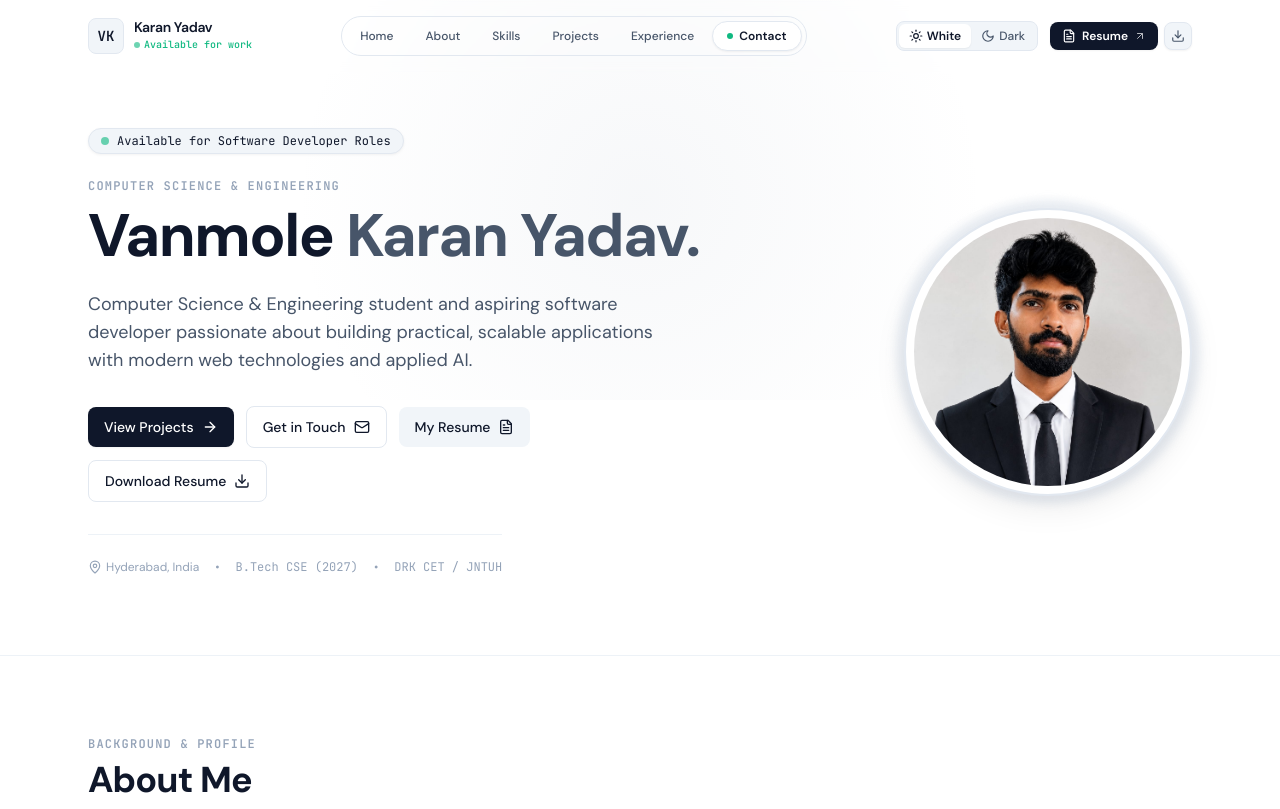
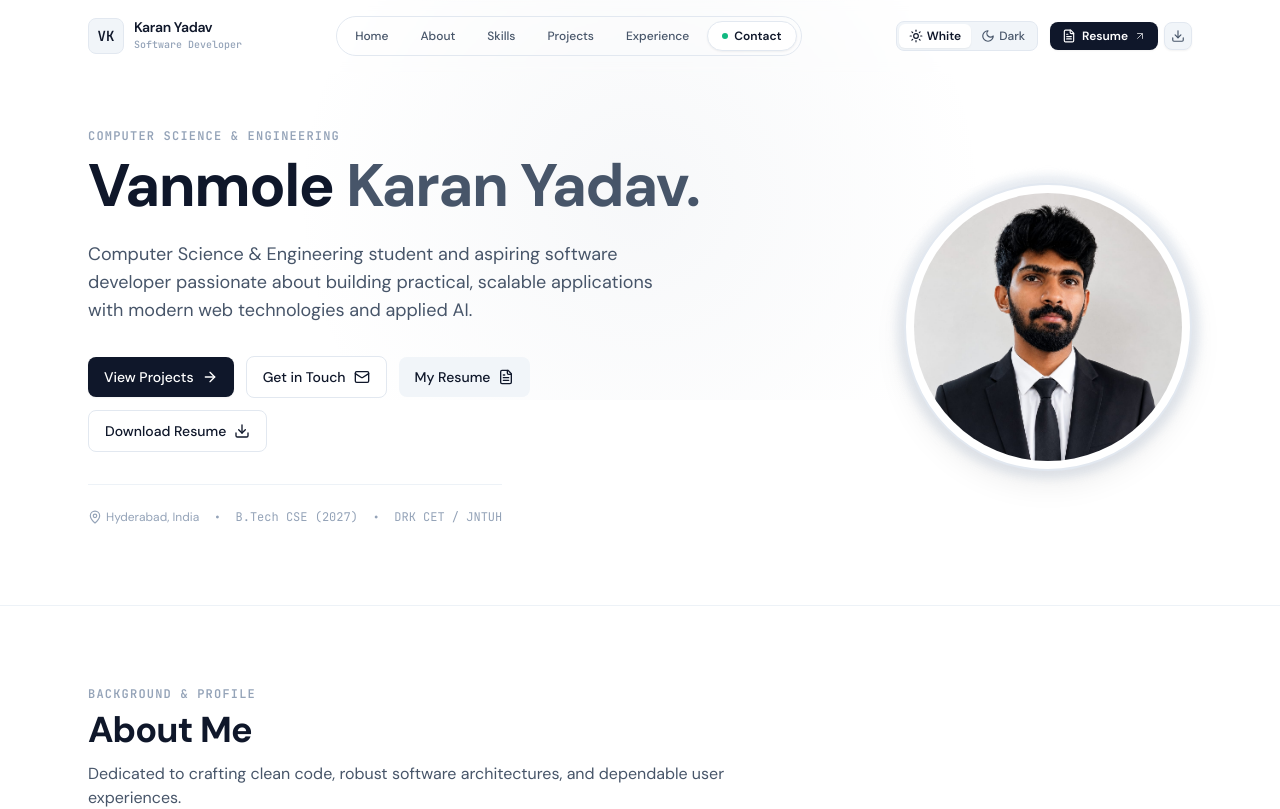
Before and after one commit to VanmoleKaranYadav/vanmole-karan-yadav-portfolio, a React (Vite) app: page / in a window 1280 px wide. Shown: the top 809 px of the page. Built offline with nearby package versions, Linux system fonts and the light colour scheme; the HTML template or start-up script is replaced by a standard one.

Commit message:
feat: remove 'available for work' status text from hero and navbar

```diff
--- a/src/components/Navbar.jsx
+++ b/src/components/Navbar.jsx
@@ -89,9 +89,8 @@ export default function Navbar() {
             <span className="text-sm font-semibold tracking-tight text-text-primary leading-tight">
               Karan Yadav
             </span>
-            <span className="text-[10px] font-mono text-emerald-500 font-medium flex items-center gap-1">
-              <span className="w-1.5 h-1.5 rounded-full bg-emerald-500 animate-pulse"></span>
-              Available for work
+            <span className="text-[10px] font-mono text-text-subtle font-medium">
+              Software Developer
             </span>
           </div>
         </a>
--- a/src/sections/Hero.jsx
+++ b/src/sections/Hero.jsx
@@ -12,12 +12,6 @@ export default function Hero() {
         <div className="grid grid-cols-1 lg:grid-cols-12 gap-12 items-center">
           {/* Left Column: Text & CTAs */}
           <div className="lg:col-span-7 flex flex-col items-start">
-            {/* Status Pill */}
-            <div className="inline-flex items-center gap-2 px-3 py-1 rounded-full bg-surface-subtle border border-surface-border text-xs font-mono text-text-primary mb-6 shadow-subtle">
-              <span className="w-2 h-2 rounded-full bg-emerald-500 animate-pulse"></span>
-              <span>{portfolioData.status}</span>
-            </div>
-
             {/* Sub-headline / Eyebrow */}
             <p className="text-xs uppercase tracking-widest font-mono font-semibold text-text-subtle mb-3">
               {portfolioData.degreeBadge}
```
